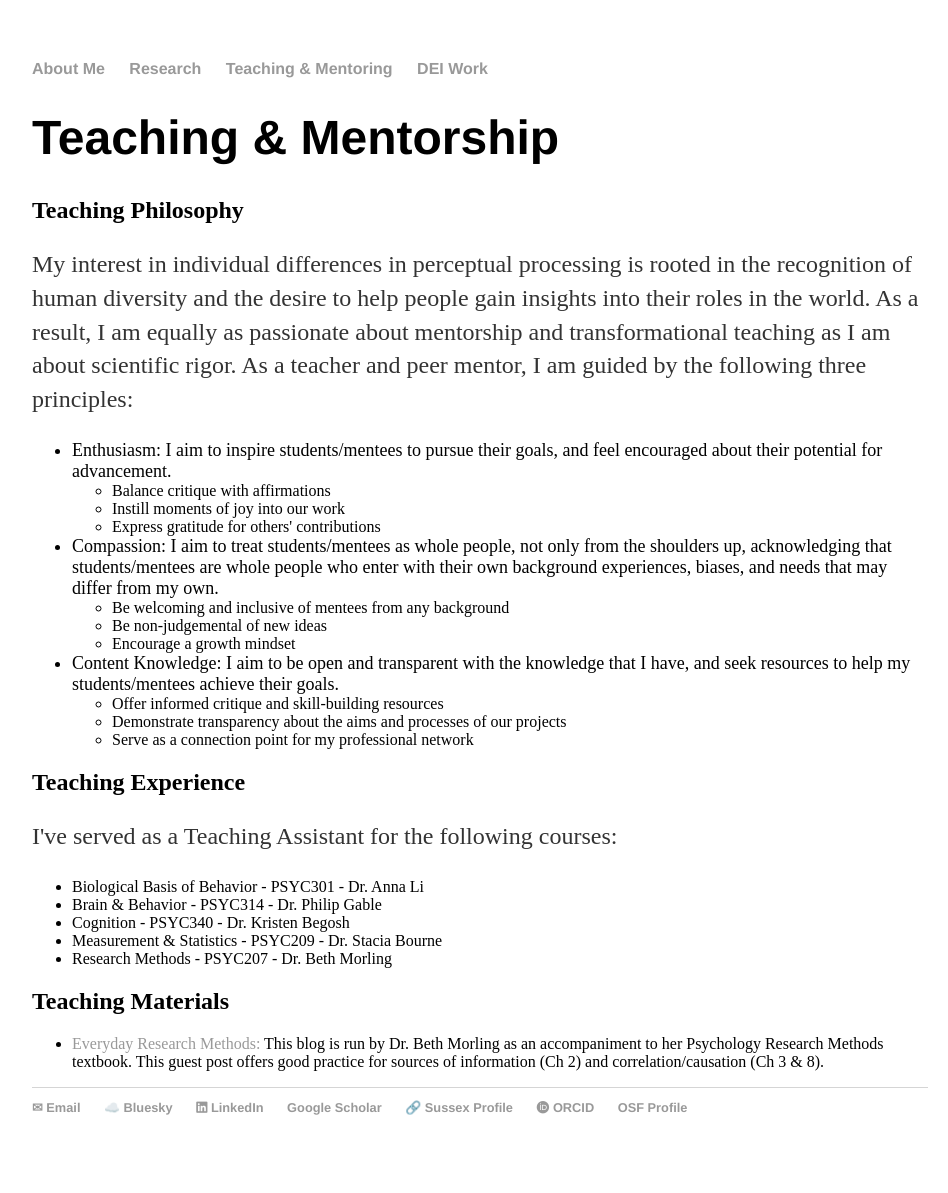
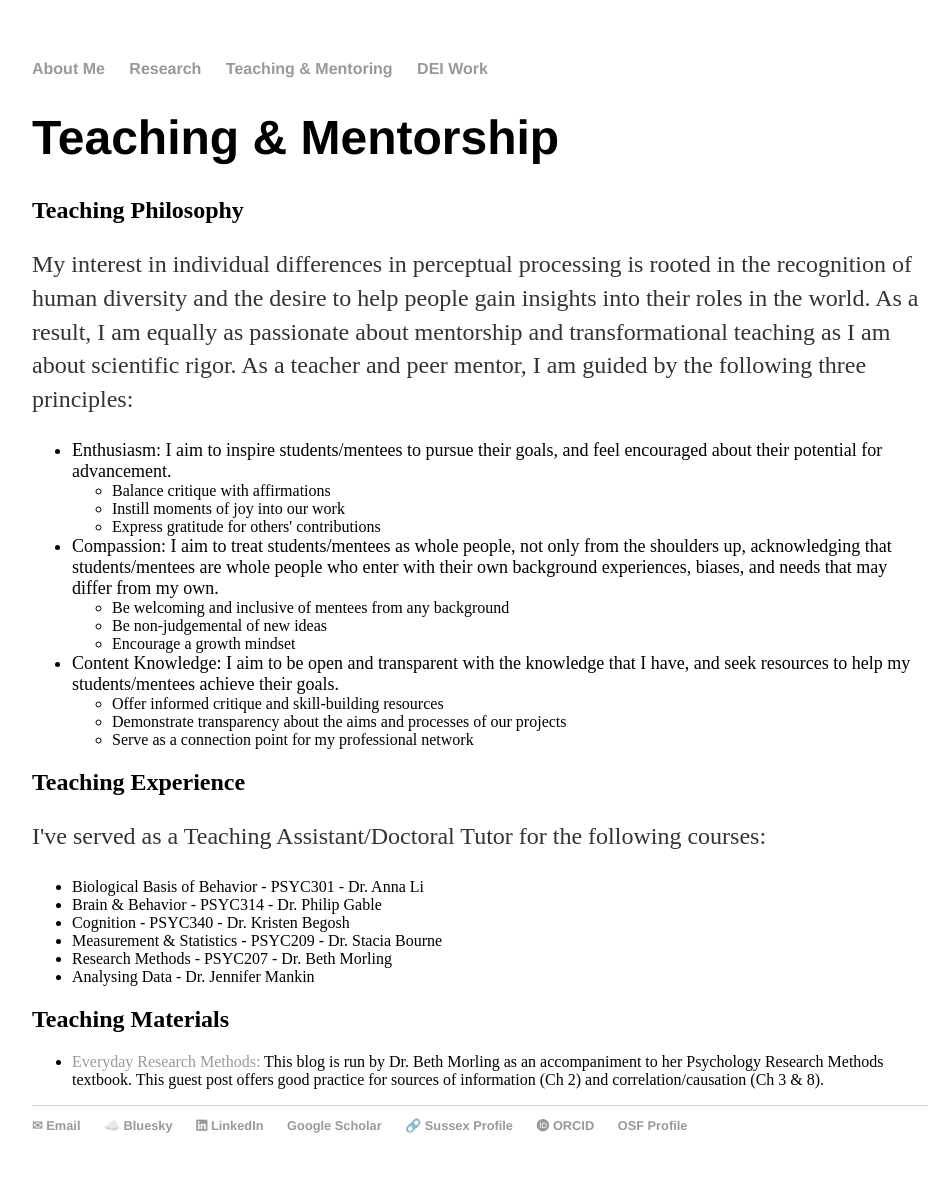
Before and after one commit to cdfine/cdfine.github.io, a Jekyll site: the page built from teaching.html, in a window 1280 px wide. Shown: the whole page, without its empty margins (160-1108 px from the left). Built offline with Jekyll 4.4.1, drawn with Linux system fonts in a browser that asks for light colours; a style sheet for code colours, icons or effects is not loaded.

Commit message:
Update teaching.html

```diff
--- a/teaching.html
+++ b/teaching.html
@@ -34,7 +34,7 @@
 		</ul>
 	</ul>
 	<h2>Teaching Experience</h2>
-	<p>I've served as a Teaching Assistant for the following courses:</p>
+	<p>I've served as a Teaching Assistant/Doctoral Tutor for the following courses:</p>
 
 	<ul>
 		<li>Biological Basis of Behavior - PSYC301 - Dr. Anna Li</li>
@@ -42,10 +42,11 @@
 		<li>Cognition - PSYC340 - Dr. Kristen Begosh</li>
 		<li>Measurement & Statistics - PSYC209 - Dr. Stacia Bourne</li>
 		<li>Research Methods - PSYC207 - Dr. Beth Morling</li>
+		<li>Analysing Data - Dr. Jennifer Mankin</li>
 	</ul>
 	<h2>Teaching Materials</h2>
 	<ul>
-		<li><a href="https://www.everydayresearchmethods.com/2024/03/really-cutting-out-meat-might-help-prevent-snoring.html">Everyday Research Methods: </a>This blog is run by Dr. Beth Morling as an accompaniment to her Psychology Research Methods textbook. This guest post offers good practice for sources of information (Ch 2) and correlation/causation (Ch 3 & 8).</li>
+		<li><a href="https://www.everydayresearchmethods.com/2024/03/really-cutting-out-meat-might-help-prevent-snoring.html" target="_blank">Everyday Research Methods: </a>This blog is run by Dr. Beth Morling as an accompaniment to her Psychology Research Methods textbook. This guest post offers good practice for sources of information (Ch 2) and correlation/causation (Ch 3 & 8).</li>
 	</ul>
 
 </div><!-- /.blurb -->
```
